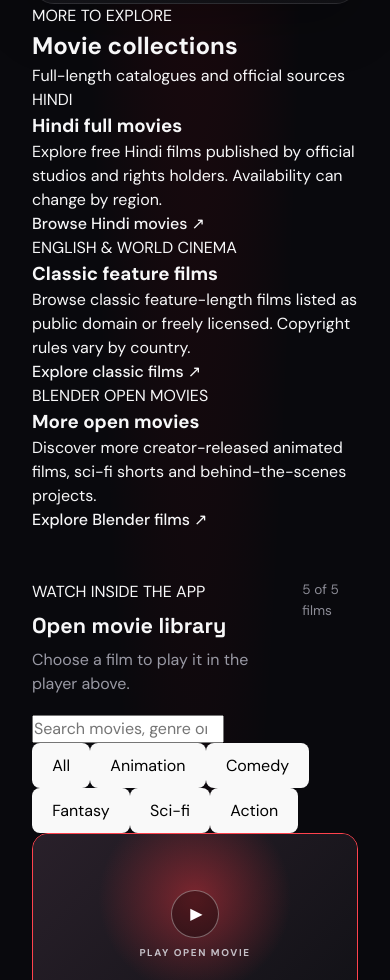
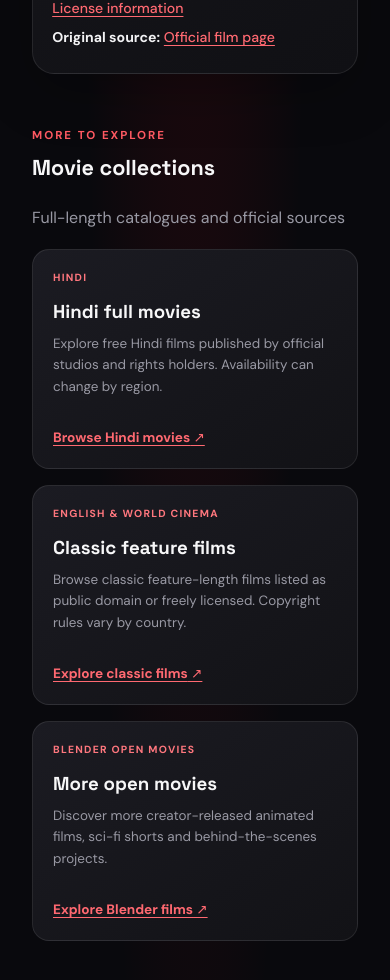
Before and after one commit to AYAAN-AHMAD-SIDDIQUI/movie-trailor-application, a React (Vite) app in the folder frontend/: page /free-movies in a window 390 px wide. Shown: the part 1020-2000 px from the top of the page. Built offline with nearby package versions, Linux system fonts and the light colour scheme.

Commit message:
Style expanded free movie hub and responsive filters

```diff
--- a/frontend/src/css/FreeMovies.css
+++ b/frontend/src/css/FreeMovies.css
@@ -1,12 +1,15 @@
 .free-movies-page { width: min(1180px, 100% - 2rem); margin: 0 auto; padding: 2.5rem 0 5rem; color: #f7f7f8; }
 .free-movies-hero { padding: clamp(2rem, 6vw, 4.5rem) 0 2.4rem; text-align: center; }
-.free-movies-eyebrow, .free-now-playing { color: #ff5962; font-size: .72rem; font-weight: 800; letter-spacing: .17em; }
+.free-movies-eyebrow, .free-now-playing, .free-section-kicker { color: #ff5962; font-size: .72rem; font-weight: 800; letter-spacing: .17em; }
 .free-movies-hero h1 { margin: .65rem 0; font-family: 'Space Grotesk', sans-serif; font-size: clamp(2.5rem, 7vw, 4.6rem); letter-spacing: -.06em; }
 .free-movies-hero h1 span { color: #ff303b; }
-.free-movies-hero p, .free-catalog-heading p { color: #9999a4; }
+.free-movies-hero p, .free-catalog-heading p, .free-section-heading > p { color: #9999a4; }
+.free-hero-stats { display: flex; justify-content: center; flex-wrap: wrap; gap: .7rem; margin-top: 1.5rem; }
+.free-hero-stats span { padding: .65rem .9rem; border: 1px solid rgba(255,255,255,.09); border-radius: 999px; color: #aaaab4; background: #17171d; font-size: .78rem; }
+.free-hero-stats strong { color: #fff; }
 .free-player-section { padding: clamp(1rem, 3vw, 1.7rem); border: 1px solid rgba(255,255,255,.09); border-radius: 22px; background: linear-gradient(145deg, #19191f, #101014); box-shadow: 0 18px 55px rgba(0,0,0,.24); }
-.free-player-heading, .free-catalog-heading { display: flex; align-items: center; justify-content: space-between; gap: 1rem; margin-bottom: 1.2rem; }
-.free-player-heading h2, .free-catalog-heading h2 { margin: .35rem 0; font-family: 'Space Grotesk', sans-serif; font-size: clamp(1.35rem, 3vw, 2rem); }
+.free-player-heading, .free-catalog-heading, .free-section-heading { display: flex; align-items: center; justify-content: space-between; gap: 1rem; margin-bottom: 1.2rem; }
+.free-player-heading h2, .free-catalog-heading h2, .free-section-heading h2 { margin: .35rem 0; font-family: 'Space Grotesk', sans-serif; font-size: clamp(1.35rem, 3vw, 2rem); }
 .free-player-heading p { margin: 0; color: #92929d; font-size: .9rem; }
 .license-pill { flex-shrink: 0; padding: .5rem .75rem; border: 1px solid rgba(48,210,145,.25); border-radius: 999px; color: #62dfad; background: rgba(48,210,145,.08); font-size: .7rem; font-weight: 800; letter-spacing: .06em; }
 .free-video-frame { overflow: hidden; width: 100%; aspect-ratio: 16 / 9; border-radius: 14px; background: #050505; }
@@ -14,10 +17,22 @@
 .free-film-credit { padding: 1rem .2rem .1rem; color: #a8a8b1; font-size: .88rem; line-height: 1.7; }
 .free-film-credit p { margin: .35rem 0; }
 .free-film-credit strong { color: #f2f2f4; }
-.free-film-credit a { color: #ff6971; text-decoration: underline; text-underline-offset: 3px; }
-.free-catalog-section { margin-top: 3rem; }
+.free-film-credit a, .free-collection-card a { color: #ff6971; text-decoration: underline; text-underline-offset: 3px; }
+.free-collections-section, .free-catalog-section { margin-top: 3rem; }
+.free-collection-grid { display: grid; grid-template-columns: repeat(3, minmax(0, 1fr)); gap: 1rem; }
+.free-collection-card { display: flex; flex-direction: column; align-items: flex-start; min-height: 220px; padding: 1.25rem; border: 1px solid rgba(255,255,255,.09); border-radius: 17px; background: linear-gradient(145deg, #1b1b22, #121216); }
+.free-collection-card > span { color: #ff777e; font-size: .65rem; font-weight: 800; letter-spacing: .12em; }
+.free-collection-card h3 { margin: .8rem 0 .4rem; font-family: 'Space Grotesk', sans-serif; }
+.free-collection-card p { flex: 1; color: #9999a4; font-size: .84rem; line-height: 1.6; }
+.free-collection-card a { font-size: .85rem; font-weight: 700; }
 .free-catalog-heading p { margin: .25rem 0 0; }
-.free-catalog-heading > span { color: #8c8c96; font-size: .85rem; }
+.free-catalog-heading > span { color: #8c8c96; font-size: .85rem; white-space: nowrap; }
+.free-movie-controls { display: flex; flex-direction: column; gap: .9rem; margin: 1.2rem 0; }
+.free-movie-controls input { width: 100%; box-sizing: border-box; padding: .9rem 1rem; border: 1px solid rgba(255,255,255,.12); border-radius: 12px; outline: none; color: #fff; background: #17171d; font: inherit; }
+.free-movie-controls input:focus { border-color: #ff5962; }
+.free-genre-filters { display: flex; flex-wrap: wrap; gap: .55rem; }
+.free-genre-filters button { padding: .55rem .9rem; border: 1px solid rgba(255,255,255,.12); border-radius: 999px; color: #b4b4bd; background: #17171d; cursor: pointer; }
+.free-genre-filters button.active, .free-genre-filters button:hover { border-color: #ff5962; color: #fff; background: rgba(255,65,75,.14); }
 .free-movie-grid { display: grid; grid-template-columns: repeat(3, minmax(0, 1fr)); gap: 1rem; }
 .free-movie-card { overflow: hidden; padding: 0; border: 1px solid rgba(255,255,255,.09); border-radius: 16px; color: inherit; background: #17171d; text-align: left; cursor: pointer; transition: transform .22s ease, border-color .22s ease, background .22s ease; }
 .free-movie-card:hover { transform: translateY(-5px); border-color: rgba(255,65,75,.45); }
@@ -29,6 +44,7 @@
 .free-movie-card-info h3 { margin: 0 0 .3rem; font-family: 'Space Grotesk', sans-serif; font-size: 1.05rem; }
 .free-movie-card-info p { margin: 0 0 .55rem; color: #9696a1; font-size: .82rem; }
 .free-movie-card-info > span { color: #ff777e; font-size: .75rem; }
+.free-empty-state { padding: 2rem; border: 1px dashed rgba(255,255,255,.16); border-radius: 14px; color: #aaa; text-align: center; }
 .free-movies-note { margin-top: 1.5rem; color: #777782; font-size: .78rem; line-height: 1.6; }
-@media (max-width: 700px) { .free-movie-grid { grid-template-columns: 1fr; } .free-player-heading, .free-catalog-heading { align-items: flex-start; } .license-pill { font-size: .6rem; } }
-@media (max-width: 430px) { .free-player-heading { flex-direction: column; } }
+@media (max-width: 800px) { .free-collection-grid, .free-movie-grid { grid-template-columns: repeat(2, minmax(0, 1fr)); } }
+@media (max-width: 560px) { .free-collection-grid, .free-movie-grid { grid-template-columns: 1fr; } .free-player-heading, .free-catalog-heading, .free-section-heading { align-items: flex-start; flex-direction: column; } .license-pill { font-size: .6rem; } }
```
